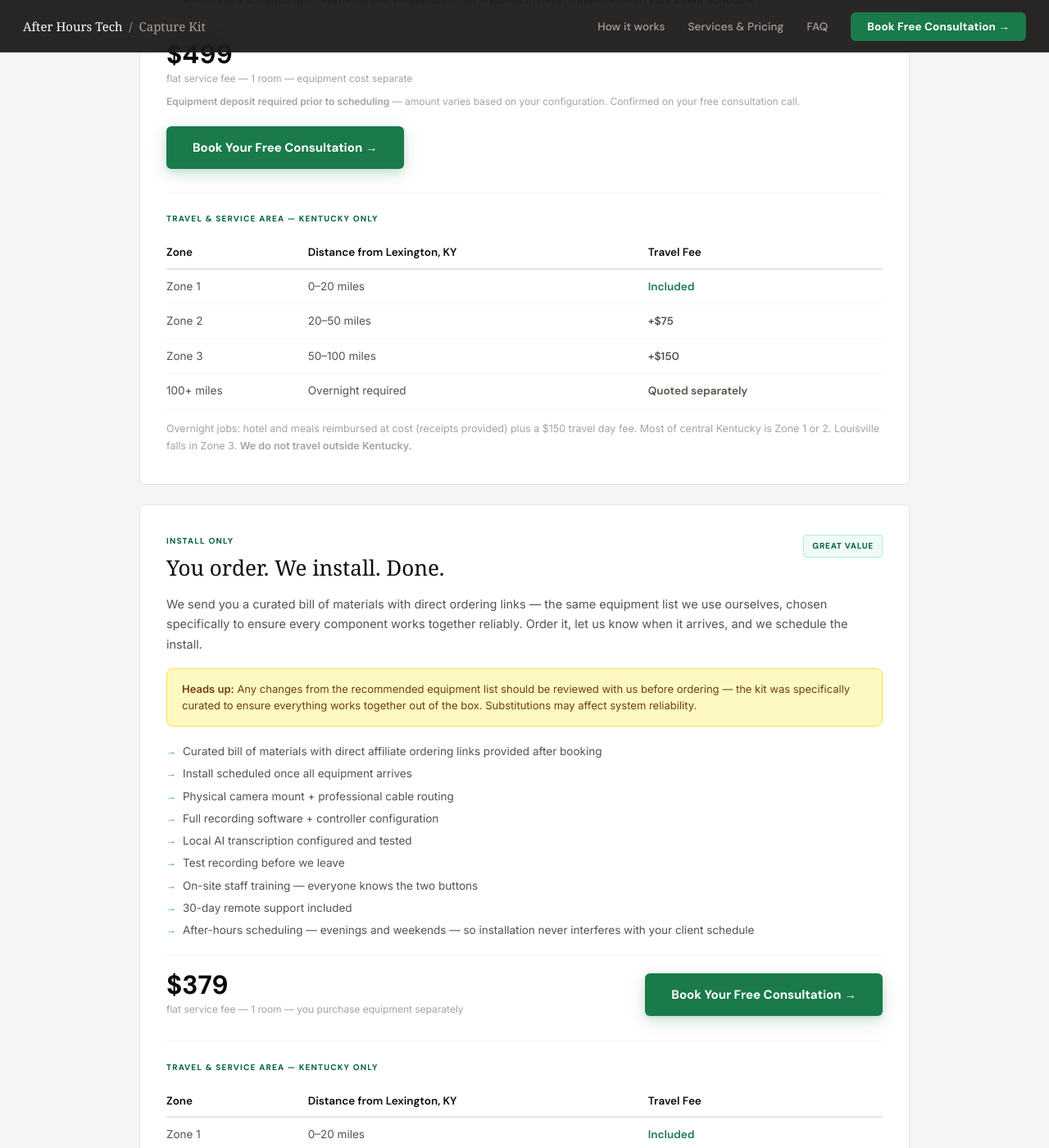
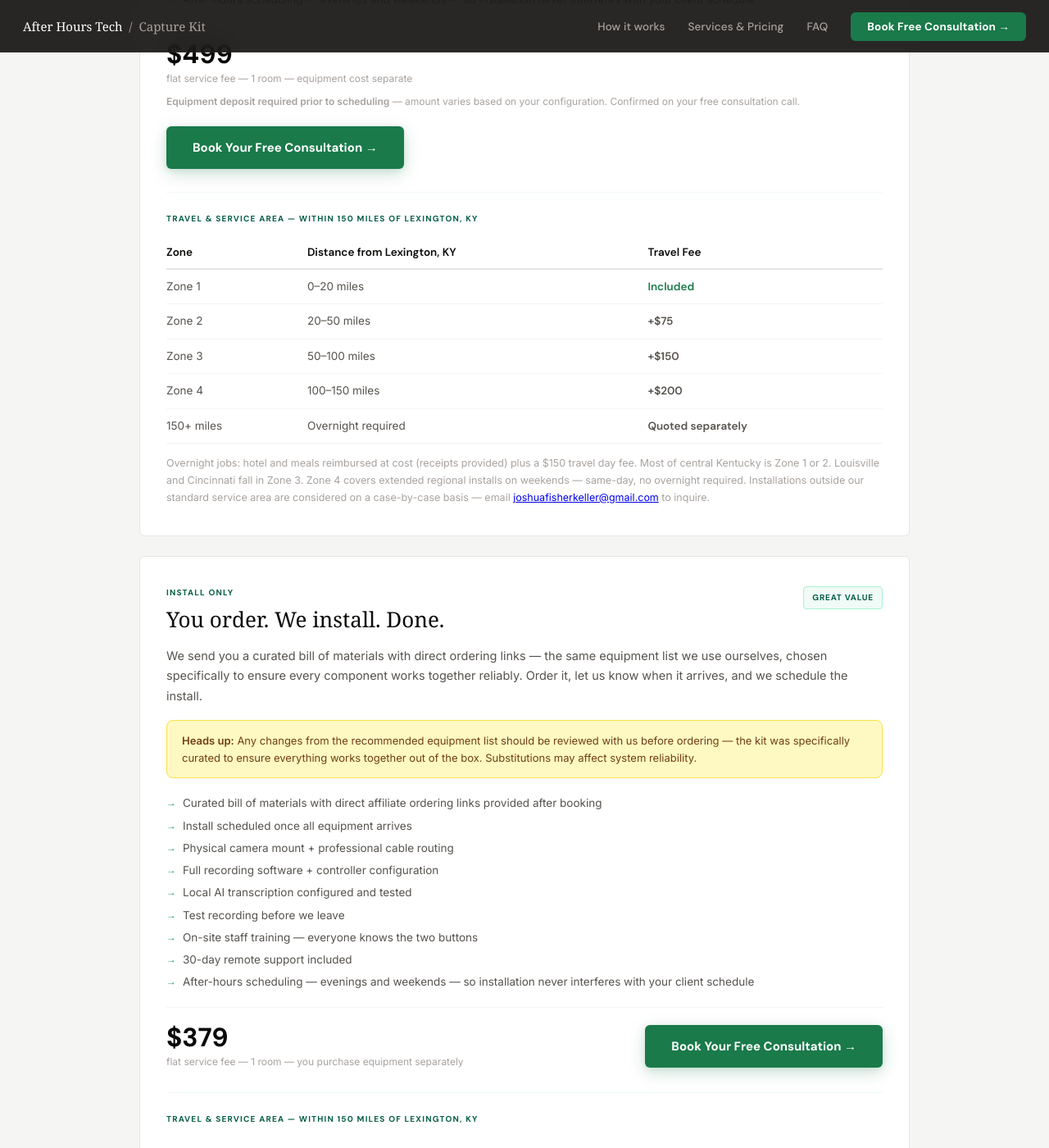
Before and after one commit to joshuafisherkeller/skillsforchildren, a Jekyll site: the page built from tech/capture-kit.html, in a window 1280 px wide and 1400 px high, scrolled down 4714 px. Shown: the whole window at 82% size. Built offline with Jekyll 4.4.1, drawn with Linux system fonts in a browser that asks for light colours; some of the changed text lies outside the part shown.

Commit message:
feat(aht): expand service area to 150-mile radius, add Zone 4 (+$200), remove KY-only restriction
- Both travel zone tables updated identically (White Glove + Install Only)
- Label: "Kentucky Only" → "Within 150 Miles of Lexington, KY"
- New Zone 4 row: 100–150 miles, +$200
- 100+ miles row updated to 150+ miles (overnight)
- Travel note: removes "We do not travel outside Kentucky", adds
  Cincinnati to Zone 3, Zone 4 same-day note, case-by-case inquiry email

Co-Authored-By: Claude Sonnet 4.6 <noreply@anthropic.com>

```diff
--- a/_layouts/capture-kit.html
+++ b/_layouts/capture-kit.html
@@ -579,7 +579,7 @@ layout: null
 
       <!-- Travel zone table -->
       <div class="cors-travel-block">
-        <div class="cors-travel-label">Travel &amp; Service Area &mdash; Kentucky Only</div>
+        <div class="cors-travel-label">Travel &amp; Service Area &mdash; Within 150 Miles of Lexington, KY</div>
         <table class="cors-travel-table">
           <thead>
             <tr>
@@ -605,13 +605,18 @@ layout: null
               <td class="cors-travel-fee">+$150</td>
             </tr>
             <tr>
-              <td>100+ miles</td>
+              <td>Zone 4</td>
+              <td>100&ndash;150 miles</td>
+              <td class="cors-travel-fee">+$200</td>
+            </tr>
+            <tr>
+              <td>150+ miles</td>
               <td>Overnight required</td>
               <td class="cors-travel-fee">Quoted separately</td>
             </tr>
           </tbody>
         </table>
-        <p class="cors-travel-note">Overnight jobs: hotel and meals reimbursed at cost (receipts provided) plus a $150 travel day fee. Most of central Kentucky is Zone 1 or 2. Louisville falls in Zone 3. <strong>We do not travel outside Kentucky.</strong></p>
+        <p class="cors-travel-note">Overnight jobs: hotel and meals reimbursed at cost (receipts provided) plus a $150 travel day fee. Most of central Kentucky is Zone 1 or 2. Louisville and Cincinnati fall in Zone 3. Zone 4 covers extended regional installs on weekends &mdash; same-day, no overnight required. Installations outside our standard service area are considered on a case-by-case basis &mdash; email <a href="mailto:joshuafisherkeller@gmail.com">joshuafisherkeller@gmail.com</a> to inquire.</p>
       </div>
     </div>
 
@@ -649,7 +654,7 @@ layout: null
 
       <!-- Travel zone table (same zones apply) -->
       <div class="cors-travel-block">
-        <div class="cors-travel-label">Travel &amp; Service Area &mdash; Kentucky Only</div>
+        <div class="cors-travel-label">Travel &amp; Service Area &mdash; Within 150 Miles of Lexington, KY</div>
         <table class="cors-travel-table">
           <thead>
             <tr>
@@ -675,13 +680,18 @@ layout: null
               <td class="cors-travel-fee">+$150</td>
             </tr>
             <tr>
-              <td>100+ miles</td>
+              <td>Zone 4</td>
+              <td>100&ndash;150 miles</td>
+              <td class="cors-travel-fee">+$200</td>
+            </tr>
+            <tr>
+              <td>150+ miles</td>
               <td>Overnight required</td>
               <td class="cors-travel-fee">Quoted separately</td>
             </tr>
           </tbody>
         </table>
-        <p class="cors-travel-note">Overnight jobs: hotel and meals reimbursed at cost (receipts provided) plus a $150 travel day fee. Most of central Kentucky is Zone 1 or 2. Louisville falls in Zone 3. <strong>We do not travel outside Kentucky.</strong></p>
+        <p class="cors-travel-note">Overnight jobs: hotel and meals reimbursed at cost (receipts provided) plus a $150 travel day fee. Most of central Kentucky is Zone 1 or 2. Louisville and Cincinnati fall in Zone 3. Zone 4 covers extended regional installs on weekends &mdash; same-day, no overnight required. Installations outside our standard service area are considered on a case-by-case basis &mdash; email <a href="mailto:joshuafisherkeller@gmail.com">joshuafisherkeller@gmail.com</a> to inquire.</p>
       </div>
     </div>
 
```
